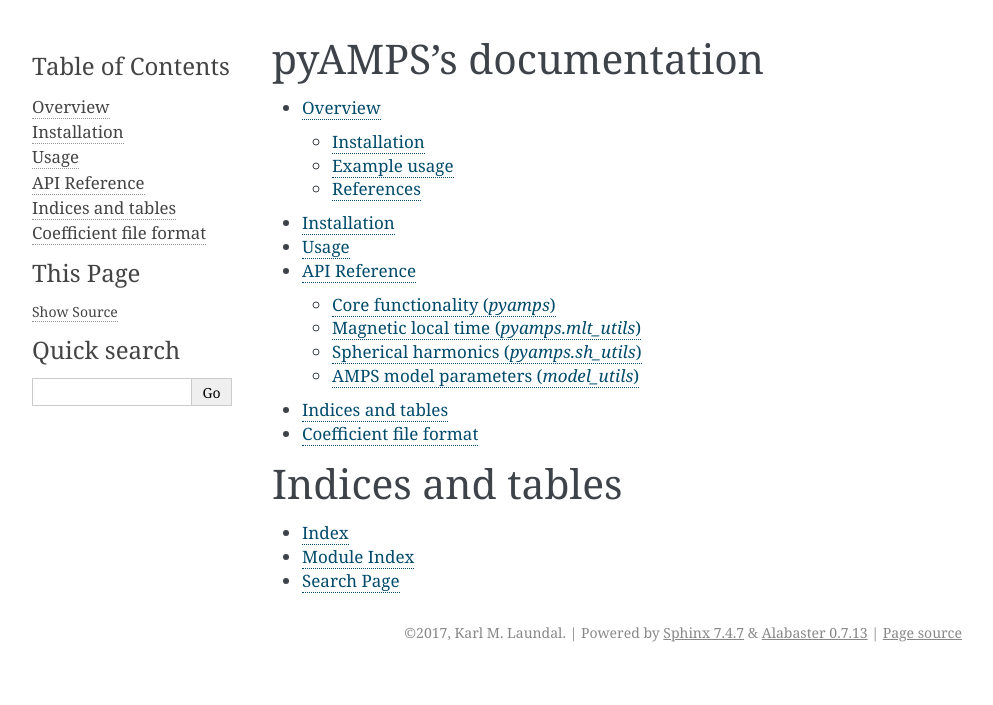
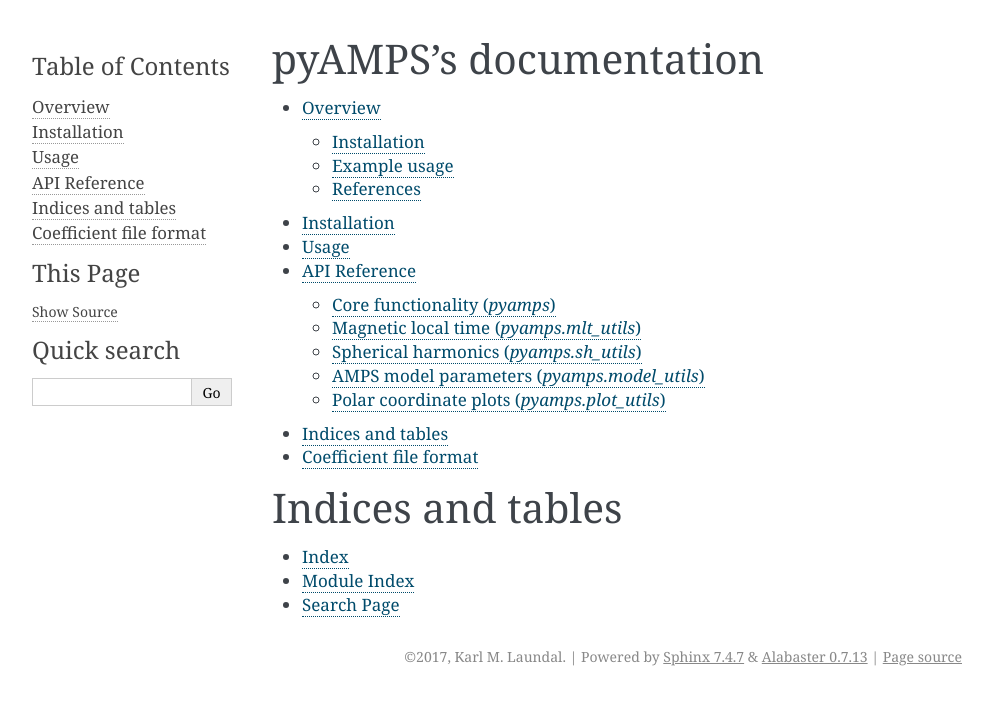
Before and after one commit to klaundal/pyAMPS, a Sphinx documentation site: the page built from docs/source/index.rst, in a window 1280 px wide. Shown: the top 705 px of the page, without its empty margins (148-1141 px from the left). Built offline with Sphinx 7.4.7, drawn with Linux system fonts in a browser that asks for light colours.

Commit message:
added plot_utils ref

```diff
--- a/docs/source/reference.rst
+++ b/docs/source/reference.rst
@@ -19,9 +19,17 @@
 .. automodule:: sh_utils
     :members:
 
-AMPS model parameters (`model_utils`)
+
+
+AMPS model parameters (`pyamps.model_utils`)
 -------------------------------------
 .. automodule:: model_utils
+    :members:
+
+
+Polar coordinate plots (`pyamps.plot_utils`)
+-------------------------------------
+.. automodule:: plot_utils
     :members:
 
 
```
